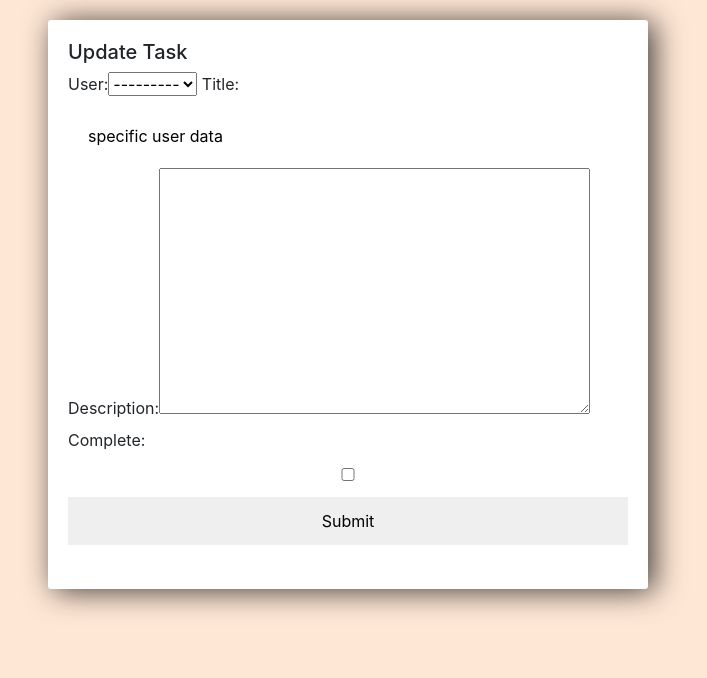
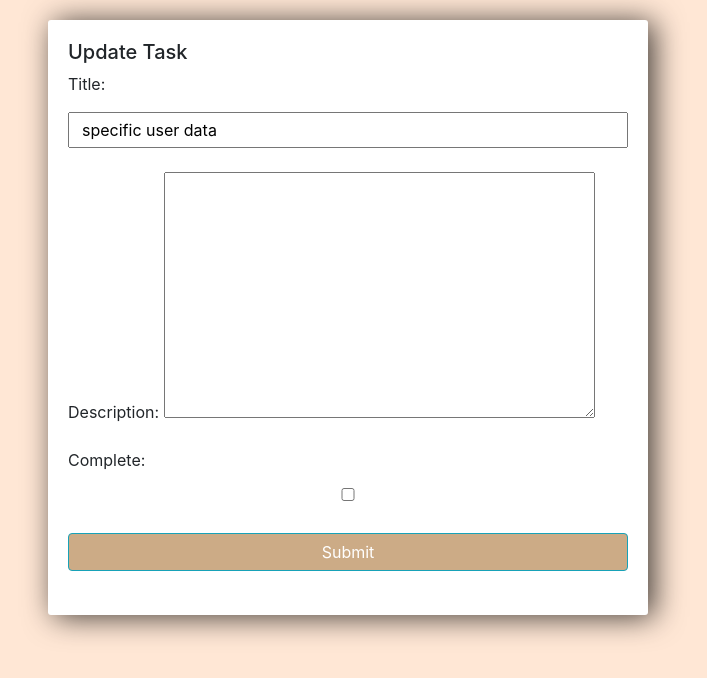
Before and after one commit to alyaafifahazmi/To-do-List-with-Django, a Django app: page /update_task/16/ in a window 1280 px wide. Shown: the part 56-734 px from the top of the page, without its empty margins (292-999 px from the left). Run offline with Django 3.2, Linux system fonts and the light colour scheme; a user stored in the database is signed in; data comes from the database, SQL or seed files in the repository; some libraries are stand-ins or nearby versions.

Commit message:
task entry tagged to user

```diff
--- a/tasks/forms.py
+++ b/tasks/forms.py
@@ -10,4 +10,5 @@ class TaskForm(forms.ModelForm):
 
     class Meta:
         model = Task
-        fields = '__all__'
+        fields = '__all__'      # all field from models.Task
+        exclude = ('user',)     # exclude user selection in update page
--- a/tasks/models.py
+++ b/tasks/models.py
@@ -6,7 +6,7 @@ from django.conf import settings
 # Create your models here.
 
 class Task(models.Model):
-    user = models.ForeignKey(settings.AUTH_USER_MODEL, on_delete = models.CASCADE, null = True, blank = True)
+    user = models.ForeignKey(User, on_delete = models.CASCADE, null = True, blank = True)
     title = models.CharField(max_length = 200)
     description = models.TextField(null = True, blank = True)
     complete = models.BooleanField(default = False)
@@ -22,4 +22,6 @@ class Task(models.Model):
 class CreateUserForm(UserCreationForm):
 	class Meta:
 		model = User
-		fields = ['username', 'email', 'password1', 'password2']
+		fields = '__all__'
+
+        #fields = ['username', 'email', 'password1', 'password2']
--- a/tasks/templates/tasks/list.html
+++ b/tasks/templates/tasks/list.html
@@ -48,6 +48,7 @@
     font-size: 18px;
     color: #fff;
     margin-right: 20px;
+    text-transform: capitalize;
   }
 </style>
 
@@ -67,7 +68,7 @@
       </ul>
     </div>
 
-    <span class="hello-msg" style='color: #ccab86'>Hello, {{request.user}} </span>
+    <span class="hello-msg" style='color: #ccab86'>Hello, {{request.user }} </span>
     <span><a class="hello-msg" href ="{% url 'logout' %}" style='color: #ccab86'>Logout</a></span>
 
 </nav>
@@ -78,8 +79,11 @@
     <hr>
         <form method ="POST" actions ="/">
             {% csrf_token %}
+
             {{form.title}}
+
             <input class ='btn btn-md btn-info' type ="submit" name = "Create Task" style='background-color: #ccab86'>
+
         </form>
 
         {% for task in tasks %}
--- a/tasks/templates/tasks/update_task.html
+++ b/tasks/templates/tasks/update_task.html
@@ -8,9 +8,8 @@
 
 	input{
 		width: 100%;
-		padding: 12px 20px;
+		padding: 4px 12px;
 		margin: 8px 0;
-        border: 0.5px black;
 		box-sizing: border-box;
 	}
 
@@ -68,8 +67,9 @@
         <form method ="POST" action = "">
 
             {% csrf_token %}
-            {{form}}
+            {{form.as_p}}
 
-            <input type ="submit" name = "Update Task">
+            <input class ='btn btn-md btn-info' type ="submit" name = "Update Task" style='background-color: #ccab86'>
+
         </form>
 </div>
--- a/tasks/views.py
+++ b/tasks/views.py
@@ -59,7 +59,8 @@ def logoutUser(request):
 @login_required(login_url='login')
 def index(request):
 
-    tasks = Task.objects.filter(user=request.user)
+    user = request.user
+    tasks = Task.objects.filter(user=user) # to get tasks for specific user
     form = TaskForm()
 
     #user = User.objects.get(id = pk)    # get the name of user
@@ -67,14 +68,14 @@ def index(request):
     #form = TaskForm(instance = task)
 
     if request.method == "POST":
-        form = TaskForm(request.POST)
+        form = TaskForm(request.POST, user)       # http POST is when you create the task
         # user = request.user / using user.id would be better
         # user could have same name
 
-        if form.is_valid(self, form):
-            form = form.save(commit = False)
-            form.instance.user = self.request.user
-            form.save()
+        if form.is_valid():    # check email add format, etc
+            task = form.save(commit = False)
+            task.user = request.user
+            task.save()
 
 
         return redirect('/') # -> this need to be returned following page id
```
